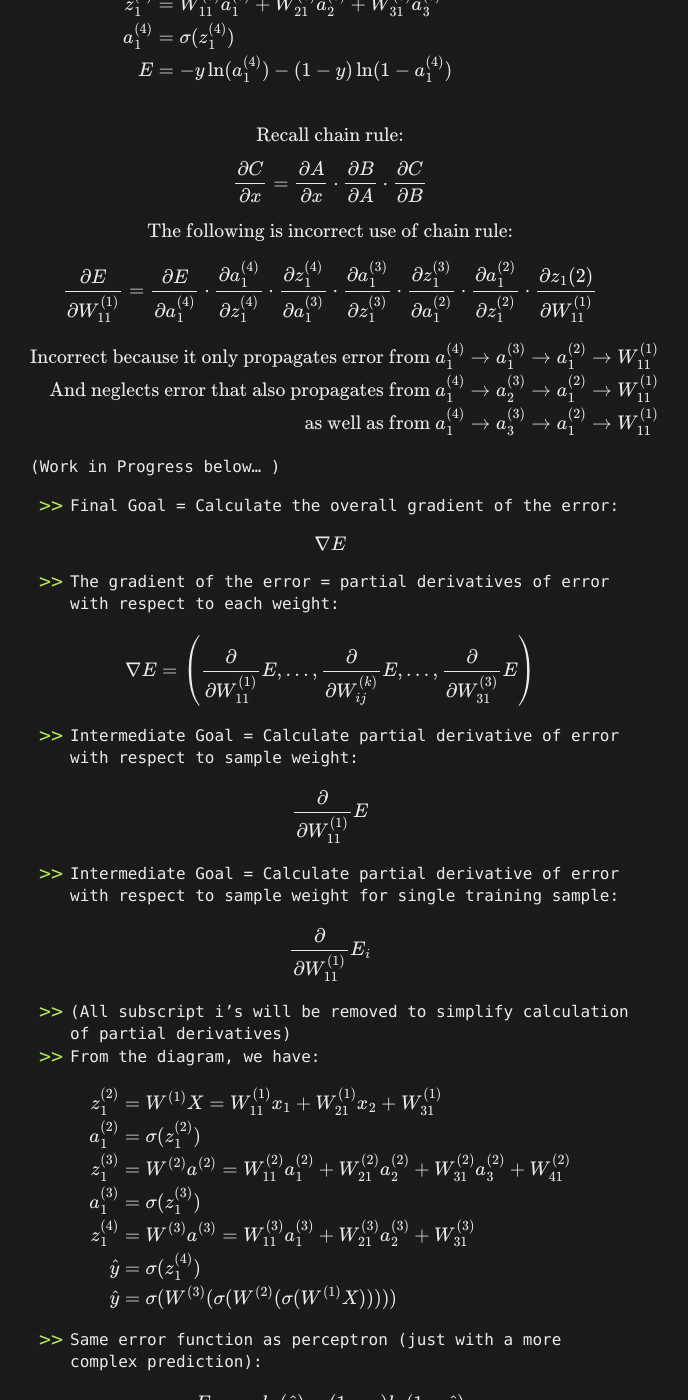
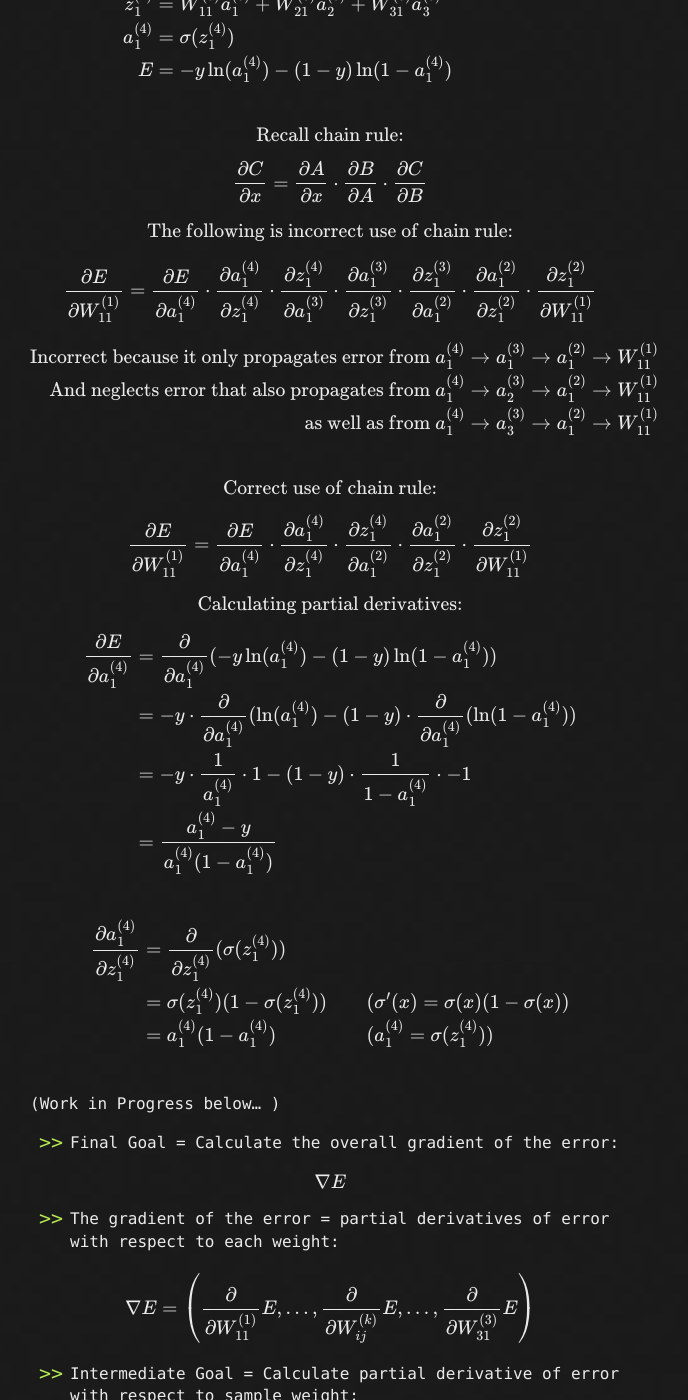
Before and after one commit to LivingProgram/ml-notes, a Jekyll site: the page built from index.md, in a window 1280 px wide and 1400 px high, scrolled down 9677 px. Shown: the whole window, without its empty margins (310-998 px from the left). Built offline with Jekyll 4.4.1, drawn with Linux system fonts in a browser that asks for light colours; our own code applies the rules of GitHub Pages for plain Markdown files; formulas are drawn with MathJax 3; the repository's description, which GitHub fills in, is left out.

Commit message:
update notes

```diff
--- a/index.md
+++ b/index.md
@@ -282,13 +282,34 @@ $$\frac{\partial C}{\partial x} = \frac{\partial A}{\partial x} \cdot \frac{\par
 $$\text{The following is incorrect use of chain rule:}$$
 
 $$
-\frac{\partial E}{\partial W_{11}^{(1)}} = \frac{\partial E}{\partial a_1^{(4)}} \cdot \frac{\partial a_1^{(4)}}{\partial z_1^{(4)}} \cdot \frac{\partial z_1^{(4)}}{\partial a_1^{(3)}} \cdot \frac{\partial a_1^{(3)}}{\partial z_1^{(3)}} \cdot \frac{\partial z_1^{(3)}}{\partial a_1^{(2)}} \cdot \frac{\partial a_1^{(2)}}{\partial z_1^{(2)}} \cdot \frac{\partial z_1{(2)}}{\partial W_{11}^{(1)}} \\\\
+\frac{\partial E}{\partial W_{11}^{(1)}} = \frac{\partial E}{\partial a_1^{(4)}} \cdot \frac{\partial a_1^{(4)}}{\partial z_1^{(4)}} \cdot \frac{\partial z_1^{(4)}}{\partial a_1^{(3)}} \cdot \frac{\partial a_1^{(3)}}{\partial z_1^{(3)}} \cdot \frac{\partial z_1^{(3)}}{\partial a_1^{(2)}} \cdot \frac{\partial a_1^{(2)}}{\partial z_1^{(2)}} \cdot \frac{\partial z_1^{(2)}}{\partial W_{11}^{(1)}} \\\\
 $$
 
 $$\begin{align}
 \text{Incorrect because it only propagates error from }& a_1^{(4)}\to a_1^{(3)}\to a_1^{(2)}\to W_{11}^{(1)} \\
 \text{And neglects error that also propagates from }& a_1^{(4)}\to a_2^{(3)}\to a_1^{(2)}\to W_{11}^{(1)} \\
-\text{as well as from }& a_1^{(4)}\to a_3^{(3)}\to a_1^{(2)}\to W_{11}^{(1)} \\
+\text{as well as from }& a_1^{(4)}\to a_3^{(3)}\to a_1^{(2)}\to W_{11}^{(1)} \\\\
+\end{align}$$
+
+$$\text{Correct use of chain rule:}$$
+
+$$
+\frac{\partial E}{\partial W_{11}^{(1)}} = \frac{\partial E}{\partial a_1^{(4)}} \cdot \frac{\partial a_1^{(4)}}{\partial z_1^{(4)}} \cdot \frac{\partial z_1^{(4)}}{\partial a_1^{(2)}} \cdot \frac{\partial a_1^{(2)}}{\partial z_1^{(2)}} \cdot \frac{\partial z_1^{(2)}}{\partial W_{11}^{(1)}} \\\\
+$$
+
+$$\text{Calculating partial derivatives:}$$
+
+$$\begin{align}
+\frac{\partial E}{\partial a_1^{(4)}}&=\frac{\partial}{\partial a_1^{(4)}}(-y\ln(a_1^{(4)})-(1-y)\ln(1-a_1^{(4)}))\\
+&=-y\cdot\frac{\partial}{\partial a_1^{(4)}}(\ln(a_1^{(4)})-(1-y)\cdot\frac{\partial}{\partial a_1^{(4)}}(\ln(1-a_1^{(4)}))\\
+&=-y\cdot\frac{1}{a_1^{(4)}}\cdot 1-(1-y)\cdot\frac{1}{1- a_1^{(4)}}\cdot -1\\
+&=\frac{a_1^{(4)}-y}{a_1^{(4)}(1-a_1^{(4)})} \\\\
+\end{align}$$
+
+$$\begin{align}
+\frac{\partial a_1^{(4)}}{\partial z_1^{(4)}} &= \frac{\partial }{\partial z_1^{(4)}}(\sigma(z_1^{(4)})) \\
+&= \sigma(z_1^{(4)})(1-\sigma(z_1^{(4)})) &&(\sigma'(x)=\sigma(x)(1-\sigma(x)) \\
+&= a_1^{(4)}(1-a_1^{(4)}) &&(a_1^{(4)}=\sigma(z_1^{(4)})) \\\\
 \end{align}$$
 
 (Work in Progress below... )
```
